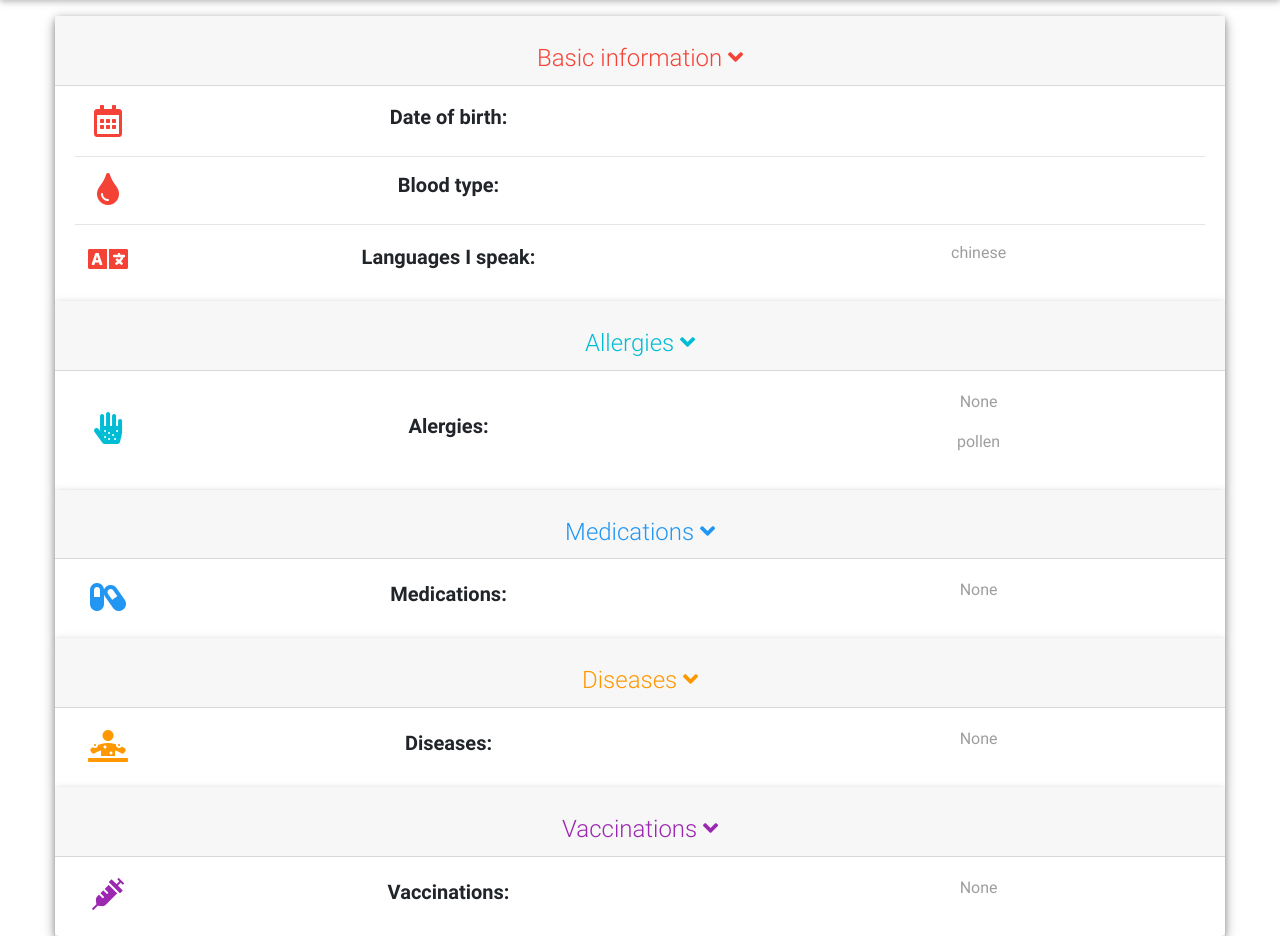
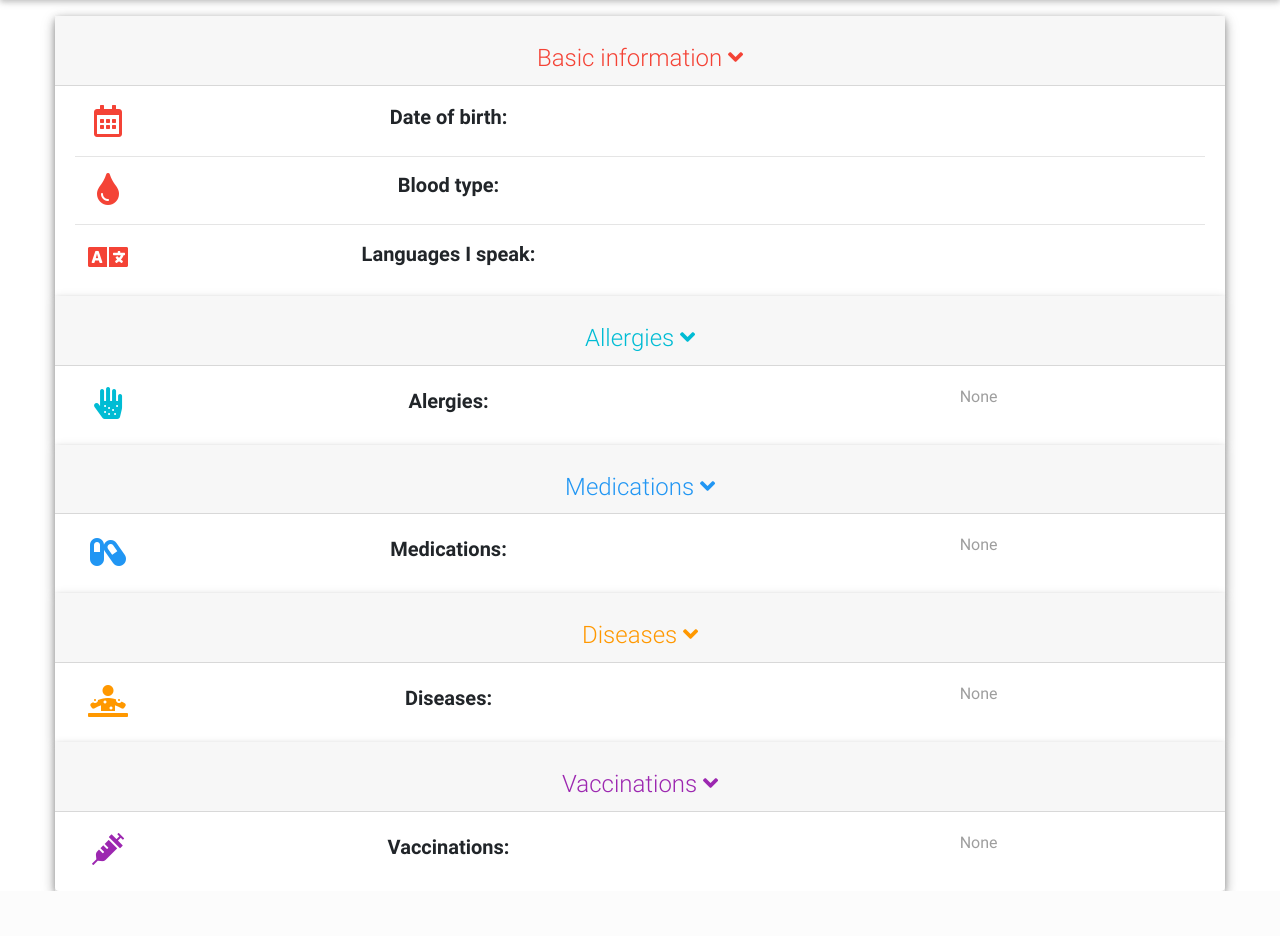
Before and after one commit to EleonoraVG/HackTheBurgh, a Flask app: template templates/user.html in a window 1280 px wide. Shown: the part 26-962 px from the top of the page. After the commit the page ends 917 px from the top, so only its background shows below. Run offline with Flask 2, Linux system fonts and the light colour scheme; the template is opened without the code that fills it, so the values that code supplies are empty; some libraries are stand-ins or nearby versions.

Commit message:
remove hardcoded values

```diff
--- a/templates/user.html
+++ b/templates/user.html
@@ -90,7 +90,6 @@
               {% for lang in user.languages %}
               <p class="grey-text">{{ lang }}</p>
               {% endfor %}
-              <p class="grey-text">chinese</p>
             </div>
           </div>
 
@@ -127,7 +126,6 @@
             {% for allergy in user.allergies %}
             <p class="grey-text">{{ allergy }}</p>
             {% endfor %}
-            <p class="grey-text">pollen</p>
           </div>
         </div>
 
```
